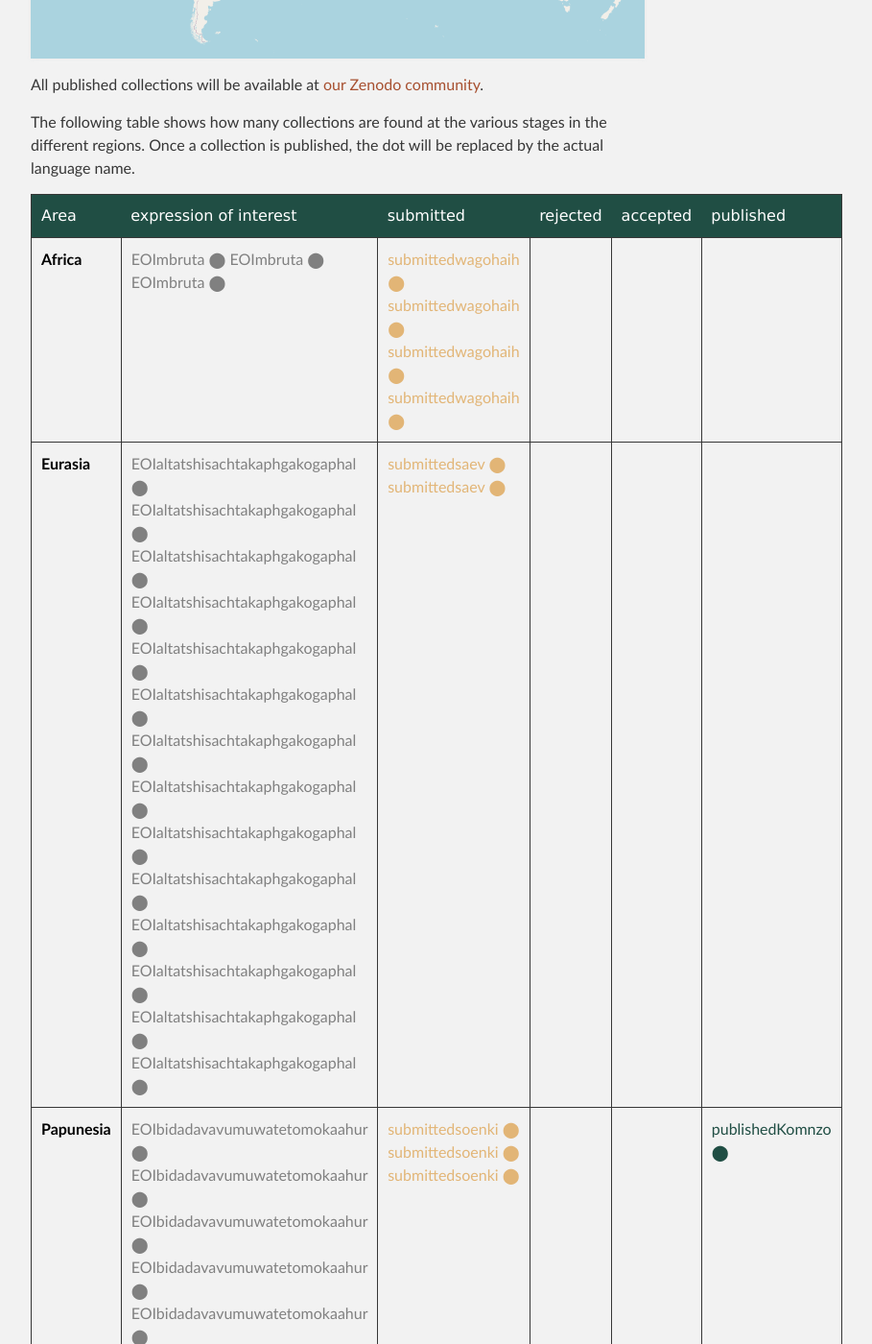
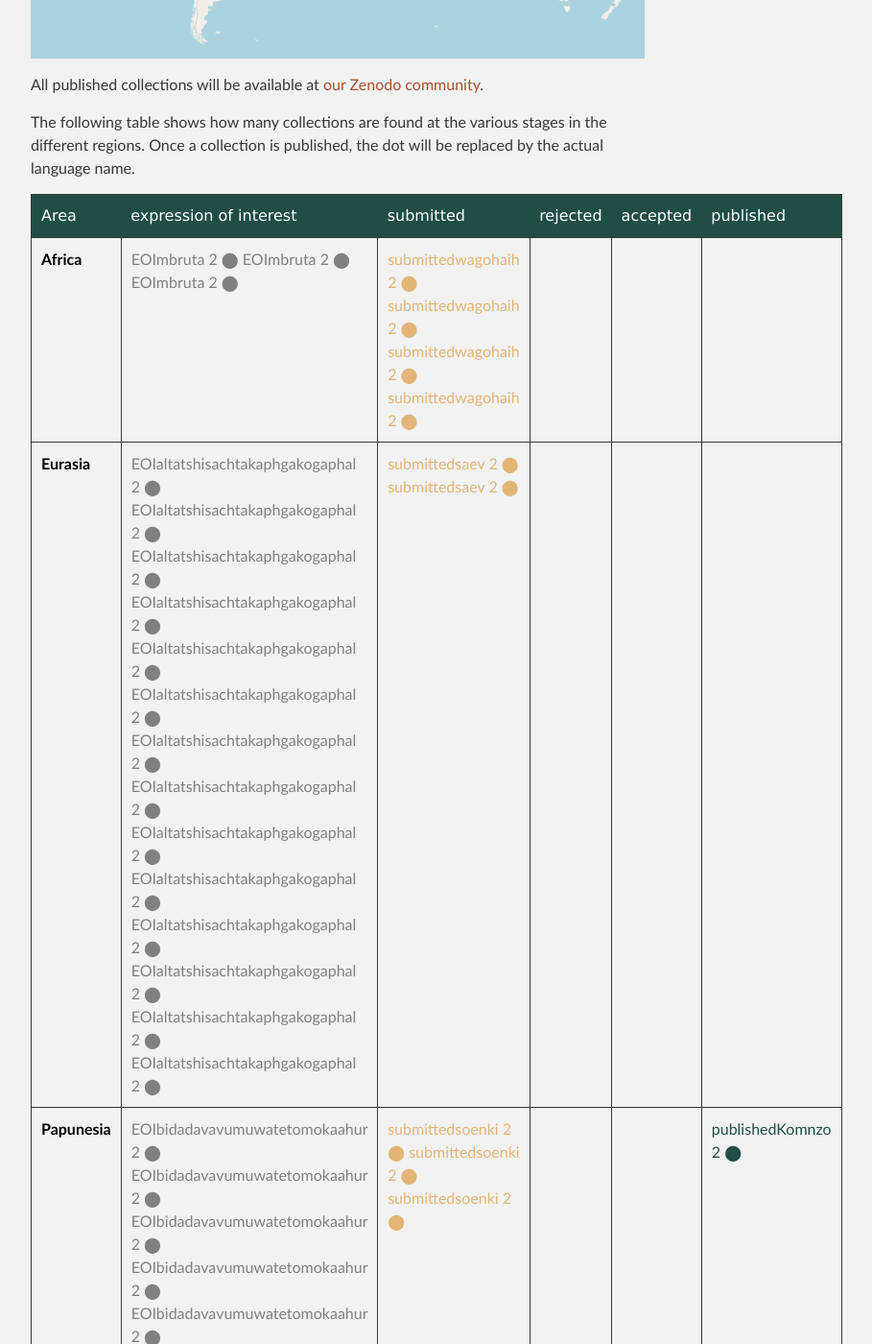
Before and after one commit to OpenTextCollections/opentextcollections.github.io, a Jekyll site: the page built from collections.md, in a window 1280 px wide and 1400 px high, scrolled down 740 px. Shown: the whole window at 96% size, without its empty margins (288-1197 px from the left). Built offline with Jekyll 4.4.1, drawn with Linux system fonts in a browser that asks for light colours; some of the changed text lies outside the part shown.

Commit message:
more debug

```diff
--- a/collections.md
+++ b/collections.md
@@ -45,9 +45,9 @@ The following table shows how many collections are found at the various stages i
                         {% for lg in status[1] %}
                             {{ status }}
                             {% if status == "published" %}
-                                {{ lg }}
+                               1 {{ lg }}
                             {% else %}
-                                ⬤
+                               2 ⬤
                             {% endif %}
                         {% endfor %}
                     </td>
```
